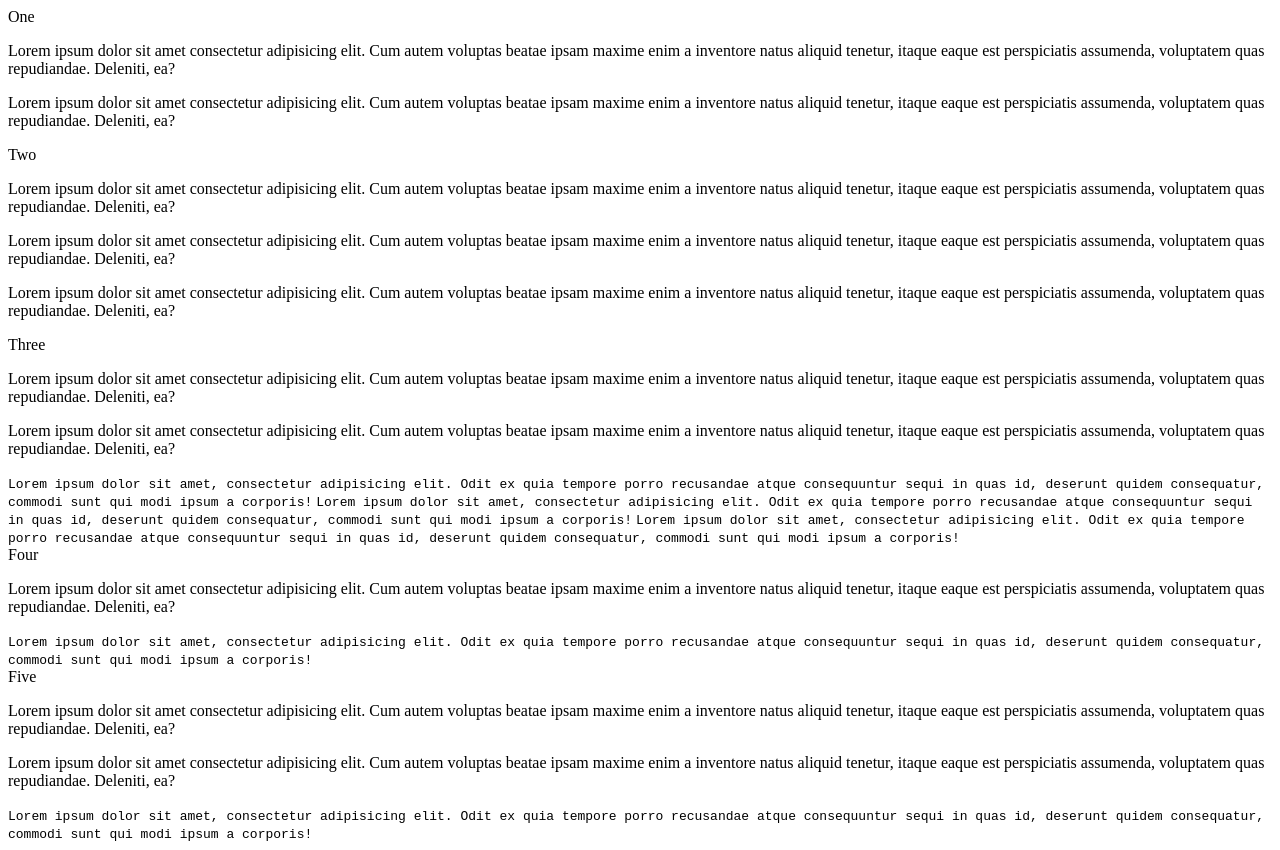
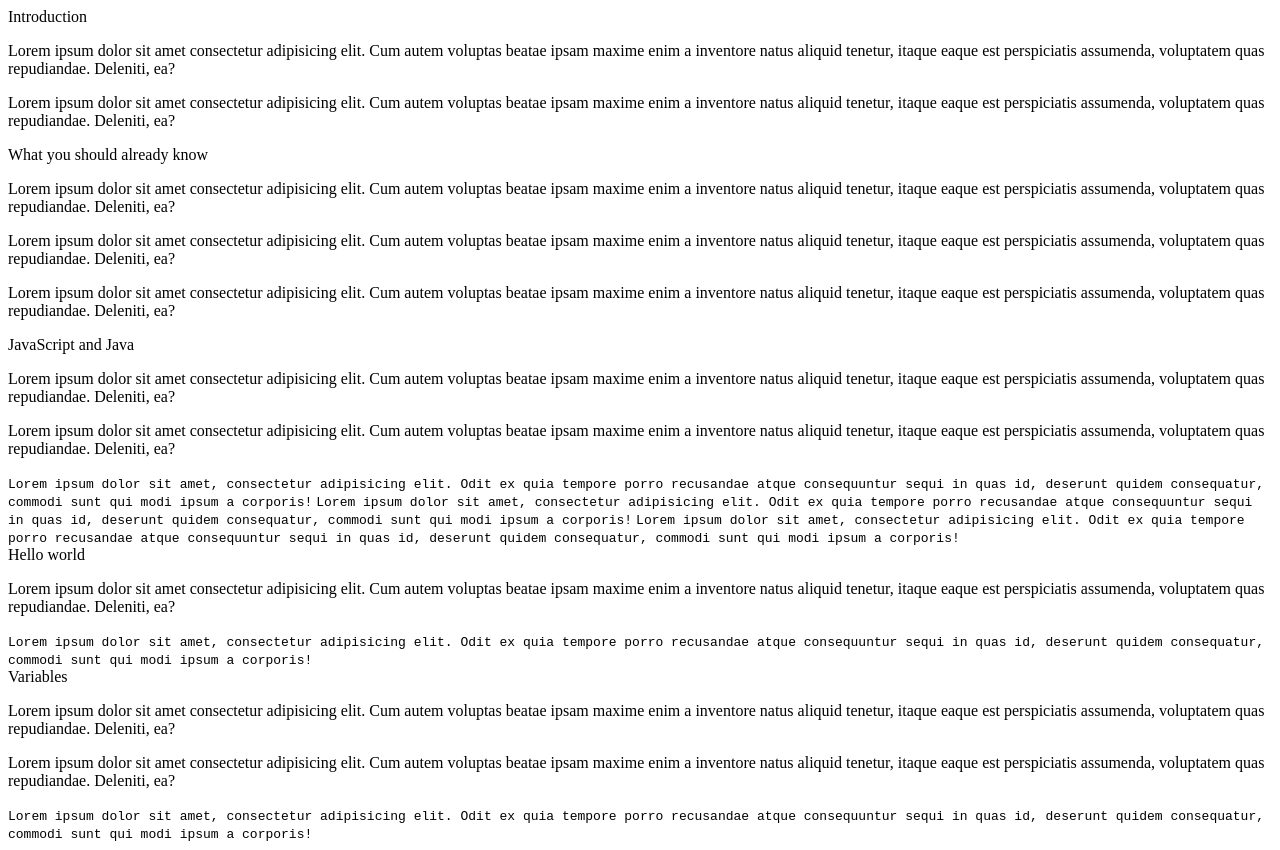
Before and after one commit to kndTrevy/HMTL-CSS-YELEX-TREVY, a plain HTML site: page index.html in a window 1280 px wide. Drawn offline with Linux system fonts and the light colour scheme.

Commit message:
Changing headers name

```diff
--- a/index.html
+++ b/index.html
@@ -10,8 +10,8 @@
     <script src="https://cdn.freecodecamp.org/testable-projects-fcc/v1/bundle.js"></script>
 
     <main id="main-doc">
-      <section class="main-section" id="One">
-        <header>One</header>
+      <section class="main-section" id="Introduction">
+        <header>Introduction</header>
         <p>
           Lorem ipsum dolor sit amet consectetur adipisicing elit. Cum autem
           voluptas beatae ipsam maxime enim a inventore natus aliquid tenetur,
@@ -25,8 +25,8 @@
           Deleniti, ea?
         </p>
       </section>
-      <section class="main-section" id="Two">
-        <header>Two</header>
+      <section class="main-section" id="What_you_should_already_know">
+        <header>What you should already know</header>
         <p>
           Lorem ipsum dolor sit amet consectetur adipisicing elit. Cum autem
           voluptas beatae ipsam maxime enim a inventore natus aliquid tenetur,
@@ -47,8 +47,8 @@
           Deleniti, ea?
         </p>
       </section>
-      <section class="main-section" id="Three">
-        <header>Three</header>
+      <section class="main-section" id="JavaScript_and_Java">
+        <header>JavaScript and Java</header>
         <p>
           Lorem ipsum dolor sit amet consectetur adipisicing elit. Cum autem
           voluptas beatae ipsam maxime enim a inventore natus aliquid tenetur,
@@ -80,8 +80,9 @@
           corporis!</code
         >
       </section>
-      <section class="main-section" id="Four">
-        <header>Four</header>
+      <section class="main-section" id="Hello_world">
+        <header>Hello world
+        </header>
         <p>
           Lorem ipsum dolor sit amet consectetur adipisicing elit. Cum autem
           voluptas beatae ipsam maxime enim a inventore natus aliquid tenetur,
@@ -95,8 +96,8 @@
           corporis!</code
         >
       </section>
-      <section class="main-section" id="Five">
-        <header>Five</header>
+      <section class="main-section" id="Variables">
+        <header>Variables</header>
         <p>
           Lorem ipsum dolor sit amet consectetur adipisicing elit. Cum autem
           voluptas beatae ipsam maxime enim a inventore natus aliquid tenetur,
```
